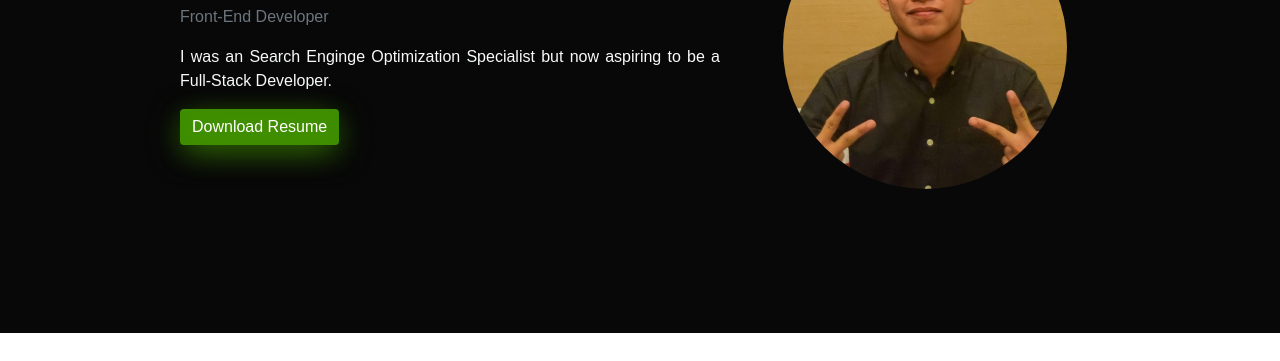
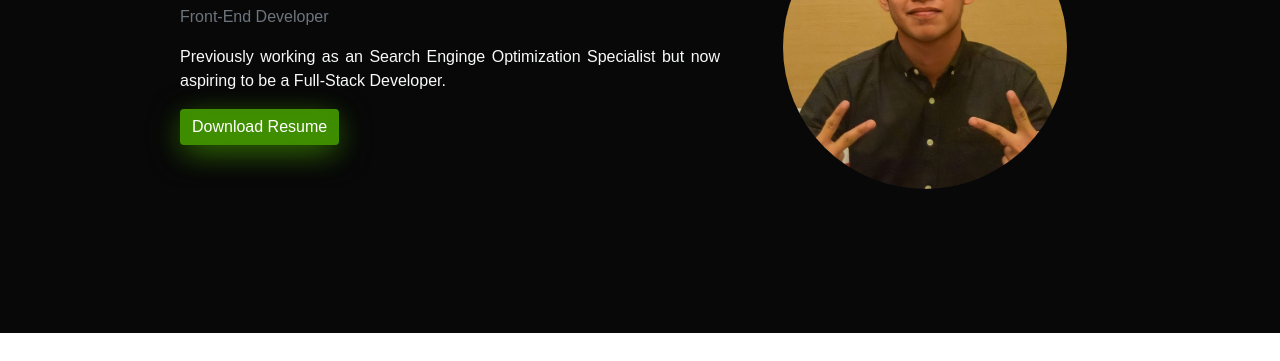
Before and after one commit to jmedillen08/medillen-portfolio, a plain HTML site: page index.html in a window 1280 px wide. Shown: the part 239-600 px from the top of the page. Drawn offline with nearby package versions, Linux system fonts and the light colour scheme.

Commit message:
add final code

```diff
--- a/index.html
+++ b/index.html
@@ -54,7 +54,7 @@
 				<div class="col-12 col-md-6 order-1">
 					<h1 class="text-center text-md-left">Jonathan Medillen</h1>
 					<p class="text-muted text-center text-md-left">Front-End Developer</p>
-					<p class="text-justify text-md-justify">I was an Search Enginge Optimization Specialist but now aspiring to be a Full-Stack Developer.</p>
+					<p class="text-justify text-md-justify">Previously working as an Search Enginge Optimization Specialist but now aspiring to be a Full-Stack Developer.</p>
 					<div class="d-flex justify-content-between align-items-md-baseline ">
 						<button type="button" class="btn btn-dark h-25 d-flex align-items-md-baseline" id="resume"><a class="text-white text-decoration-none" href="https://www.canva.com/design/DAFHPOw_7ZA/aQFs-cr2deEkKFLe97enbw/view?utm_content=DAFHPOw_7ZA&utm_campaign=designshare&utm_medium=link&utm_source=homepage_design_menu" target="_blank" download="resume" id="resume">Download Resume</a></button>
 					</div>
```
